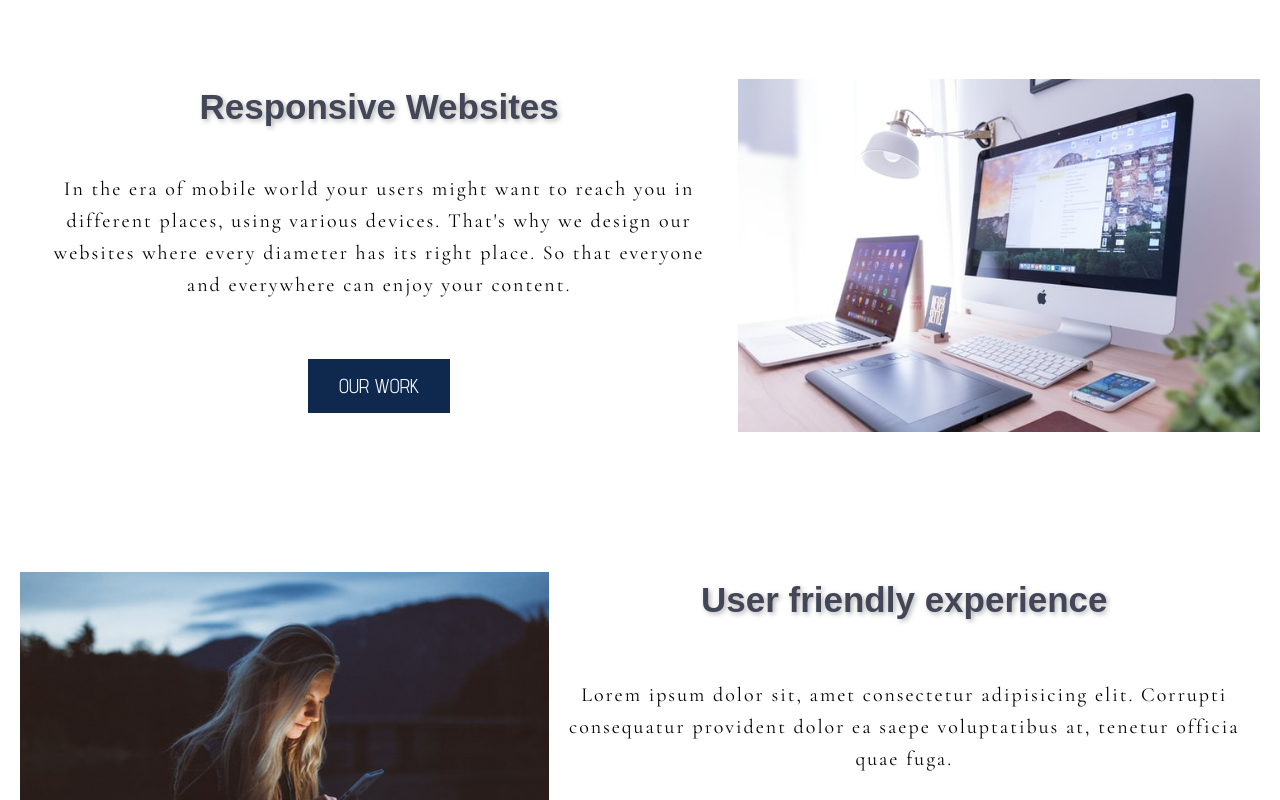
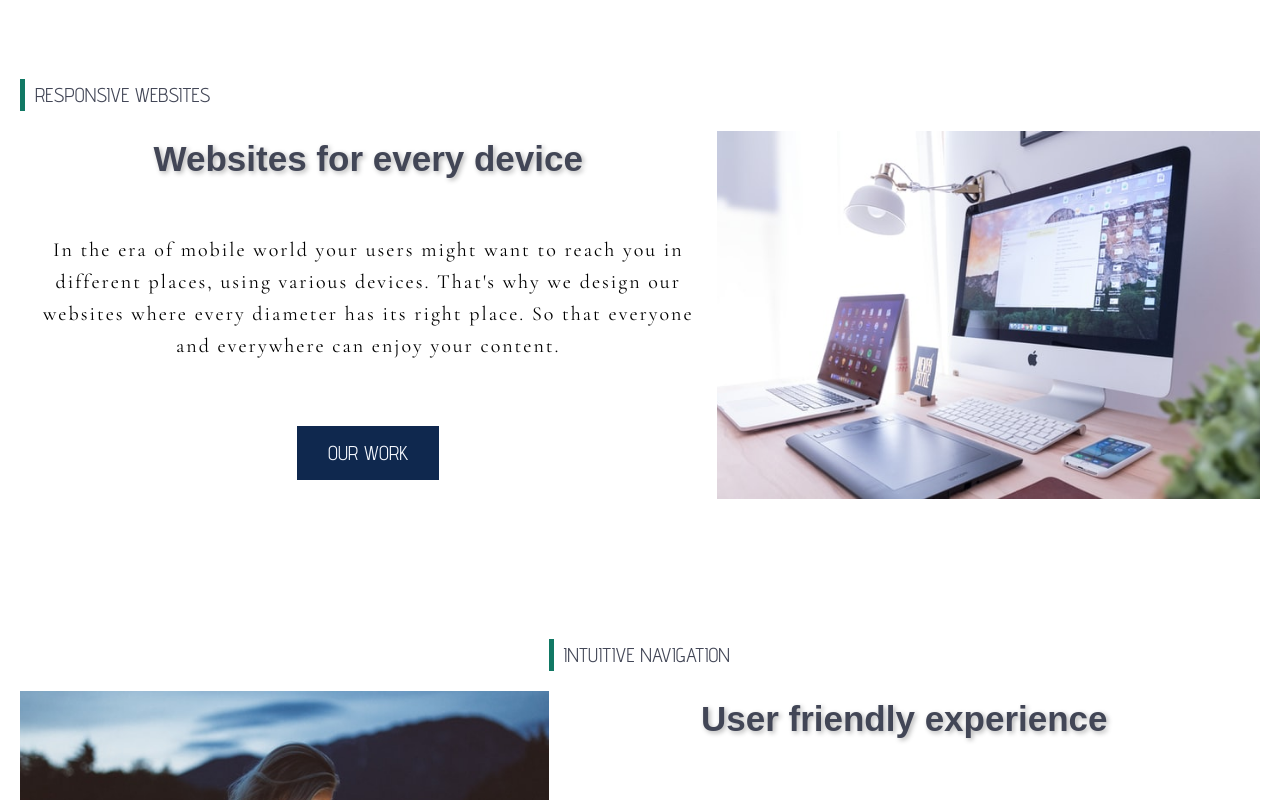
Before and after one commit to Vastlaan/itcontext2.0, a React (Create React App) app in the folder client/: page / in a window 1280 px wide. Shown: the part 1380-2180 px from the top of the page. Built offline with nearby package versions, Linux system fonts and the light colour scheme; no server answers; a web font is replaced by a local one.

Commit message:
Add upper header to story section at landing page

```diff
--- a/client/src/components/landing/story/responsive.tsx
+++ b/client/src/components/landing/story/responsive.tsx
@@ -2,6 +2,7 @@ import React from "react";
 import styled from "styled-components";
 import {
     respond,
+    BlockInfo,
     BlockHeader,
     BlockText,
     BlockImage,
@@ -12,7 +13,8 @@ import Image2 from "../../../img/image-story-2.jpg";
 export default function Responsive() {
     return (
         <BlockContent>
-            <BlockHeader>Responsive Websites</BlockHeader>
+            <BlockInfo>Responsive Websites</BlockInfo>
+            <BlockHeader>Websites for every device</BlockHeader>
             <BlockText>
                 In the era of mobile world your users might want to reach you in
                 different places, using various devices. That's why we design
@@ -32,6 +34,7 @@ const BlockContent = styled.div`
     display: grid;
     grid-row-gap: 2rem;
     grid-template-areas:
+        "info info info info info info"
         "head head head head head head"
         "img img img img img img"
         "text text text text text text"
@@ -41,6 +44,7 @@ const BlockContent = styled.div`
         respond(
             "s",
             `grid-template-areas:
+            "info info info info info info"
         "head head head img img img"
         "text text text img img img"
         "btn btn btn img img img";
--- a/client/src/components/landing/story/ux.tsx
+++ b/client/src/components/landing/story/ux.tsx
@@ -6,12 +6,14 @@ import {
     BlockText,
     BlockImage,
     BlockButton,
+    BlockInfo,
 } from "../../../styles";
 import Image1 from "../../../img/image-story-1.jpg";
 
 export default function Ux() {
     return (
         <BlockContentReverse>
+            <BlockInfo>Intuitive navigation</BlockInfo>
             <BlockHeader>User friendly experience</BlockHeader>
             <BlockText>
                 Lorem ipsum dolor sit, amet consectetur adipisicing elit.
@@ -31,6 +33,7 @@ const BlockContentReverse = styled.div`
     display: grid;
     grid-row-gap: 2rem;
     grid-template-areas:
+        "info info info info info info"
         "head head head head head head"
         "img img img img img img"
         "text text text text text text"
@@ -40,6 +43,7 @@ const BlockContentReverse = styled.div`
         respond(
             "s",
             `grid-template-areas:
+            ". . . info info info"
         " img img img head head head"
         "img img img text text text "
         "img img img btn btn btn ";`
--- a/client/src/styles/components.ts
+++ b/client/src/styles/components.ts
@@ -45,6 +45,15 @@ export const Social = styled.div`
     }
 `;
 
+export const BlockInfo = styled.p`
+    grid-area: info;
+    font-family: ${fonts.advent};
+    font-size: 2rem;
+    text-transform: uppercase;
+    color: ${(props) => props.theme.grey};
+    border-left: 5px solid ${(props) => props.theme.fresh};
+    padding-left: 1rem;
+`;
 export const BlockHeader = styled.h2`
     grid-area: head;
 
@@ -59,7 +68,7 @@ export const BlockText = styled.p`
     font-size: 2rem;
     font-family: ${fonts.cormoran};
     text-align: center;
-    padding: 0rem 2rem;
+    padding: 1rem;
     letter-spacing: 0.2rem;
 `;
 export const BlockImage = styled.div`
--- a/client/src/styles/index.ts
+++ b/client/src/styles/index.ts
@@ -4,6 +4,7 @@ import { fonts } from "./fonts";
 import {
     Button,
     Social,
+    BlockInfo,
     BlockButton,
     BlockHeader,
     BlockImage,
@@ -17,6 +18,7 @@ export {
     fonts,
     Button,
     Social,
+    BlockInfo,
     BlockText,
     BlockImage,
     BlockHeader,
```
